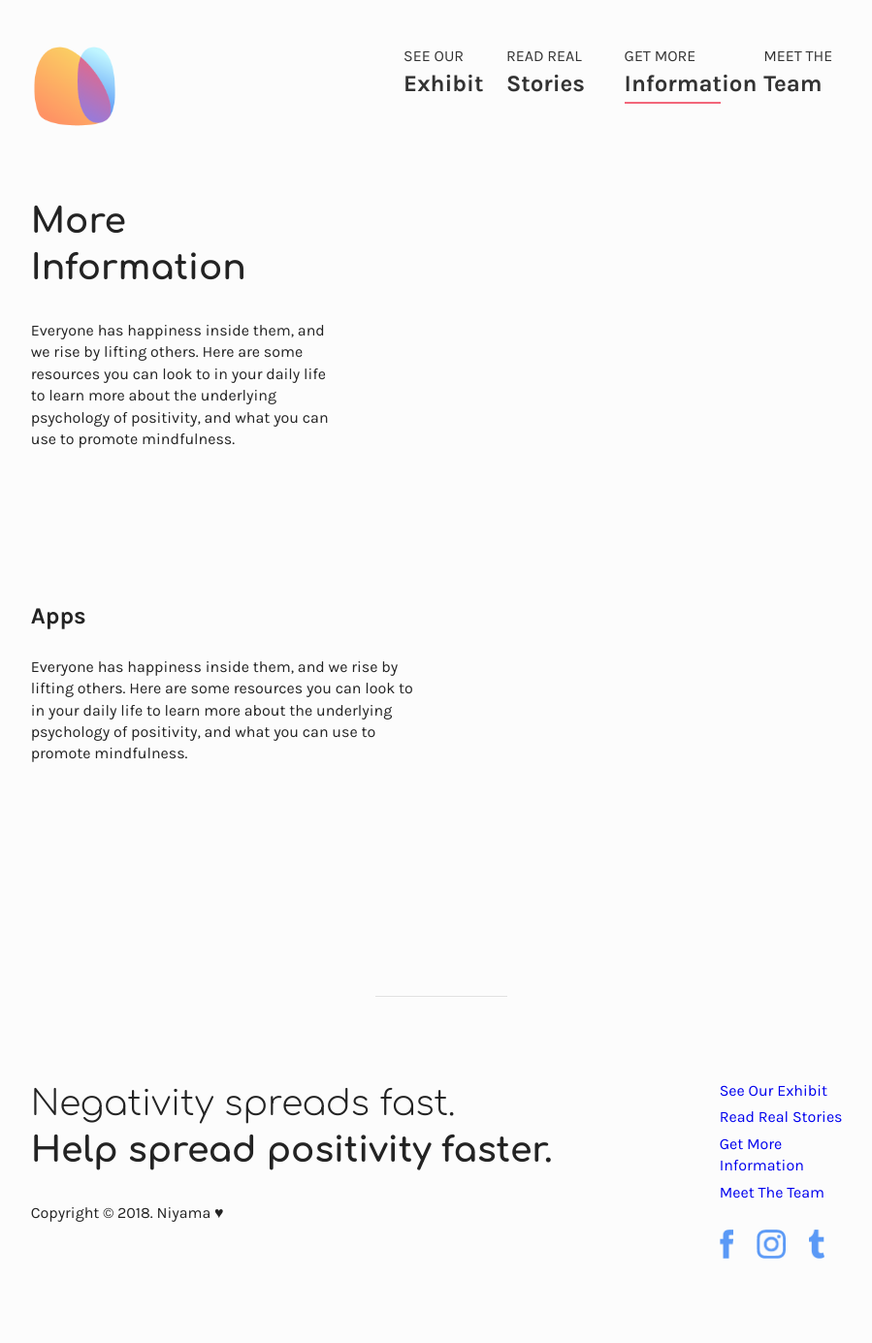
After one commit to exl8210/Niyama, a PHP site: page /information.php in a window 1280 px wide. The commit adds this page. Shown: the whole page at 97% size, without its empty margins (185-1084 px from the left). Run offline with PHP 8.4, Linux system fonts and the light colour scheme; some libraries are stand-ins or nearby versions.

Commit message:
Tried social share, added information.php
Attempted to incorporate social sharing buttons into the homepage, made
the information page, added styling.

```diff
--- a/assets/css/style.css
+++ b/assets/css/style.css
@@ -189,12 +189,25 @@ h3 {
     margin-bottom: 20px;
 }
 
+.share-link {
+    cursor: pointer;
+}
+
+a:link, a:visited, a:active {
+
+}
+
+a:hover {
+
+}
+
 .button {
     display: inline-block;
     border-radius: 30px;
     border: 1px solid #232323;
     padding: 16px 24px;
     cursor: pointer;
+    margin-right: 15px;
 }
 
 #info-cards {
--- a/assets/js/functions.js
+++ b/assets/js/functions.js
@@ -1,13 +1,10 @@
 "use strict";
 
-/*
-    Array of quotes
-*/
-
-var happyQuoteArr, sadQuoteArr, quote;
+// variable to store quote
+var quote;
 
 
-$(document).ready(function() {
+$(document).ready(function () {
     /*
         Select from array of quotes
     */
@@ -34,7 +31,7 @@ $(document).ready(function() {
     */
 
     // happy
-    $("#happy-button").click(function() {
+    $("#happy-button").click(function () {
         loadContent();
     });
 
@@ -42,16 +39,17 @@ $(document).ready(function() {
     // fade out yolk-intro, fade in yolk-quote
     function loadContent() {
         $("#yolk-intro").fadeOut();
+        $("footer").fadeOut();
 
-        setTimeout(function() {
+        setTimeout(function () {
             $("#yolk-quote").fadeIn();
         }, 500);
 
-        setTimeout(function() {
+        setTimeout(function () {
             $("nav").removeClass("pre-nav");
         }, 800);
 
-        setTimeout(function() {
+        setTimeout(function () {
             $("#did-you-know").fadeIn().animate({
                 marginTop: "-20px",
                 opacity: 1
@@ -61,17 +59,20 @@ $(document).ready(function() {
                 opacity: 1
             }, 500);
         }, 900);
+
+        setTimeout(function () {
+            $("footer").fadeIn();
+        }, 1200);
     }
-
 
 
     /*
         URL-related variables
     */
 
-    var urlArr = document.URL.split('/');   // split URL by '/' delimiter
-    var page = urlArr[urlArr.length - 1];   // take last element in URL, a.k.a. the page file name + extension
-    var pageName = page.split('.');         // array that holds split page name
+    var urlArr = document.URL.split('/'); // split URL by '/' delimiter
+    var page = urlArr[urlArr.length - 1]; // take last element in URL, a.k.a. the page file name + extension
+    var pageName = page.split('.'); // array that holds split page name
 
     for (var i = 0; i < pageName.length; i++) {
         console.log(pageName[i]);
@@ -81,7 +82,7 @@ $(document).ready(function() {
         navigation - current page indicator, show nav
     */
 
-    switch(pageName[0]) {
+    switch (pageName[0]) {
         case '':
             break;
 
@@ -115,21 +116,32 @@ $(document).ready(function() {
     */
 
     // show/hide share options
-    $("#share-button").click(function() {
+    $("#share-button").click(function () {
         $("#share-options").fadeToggle();
     });
 
 
     //share to different social media channels
+    $("#shareFB").onclick = function () {
+//        FB.ui({
+//            method: 'feed',
+//            link: 'https://niyama.cias.rit.edu/',
+//            caption: quote,
+//        }, function (response) {});
+        console.log("shareFB link clicked");
+    };
 
-
+    $("#shareTwitter").onclick = function() {
+        console.log("shareTwitter link clicked");
+        window.open();
+    }
 
 
     /*
         animate the home screen - typer in first, then fade content in
     */
 
-    $(function() {
+    $(function () {
         $('#projBanner').fadeIn();
         $('#content').fadeIn();
         $('#welcome').removeClass('bigText');
--- /dev/null
+++ b/assets/js/quotes.js
@@ -0,0 +1,3 @@
+"use strict";
+
+var happyQuoteArr, sadQuoteArr;
--- a/footer.php
+++ b/footer.php
@@ -13,6 +13,7 @@
     <div class="two columns">
         <ul>
             <li><a href="exhibit.php">See Our Exhibit</a></li>
+            <li><a href="exhibit.php">Read Real Stories</a></li>
             <li><a href="information.php">Get More Information</a></li>
             <li><a href="team.php">Meet The Team</a></li>
         </ul>
--- a/header.php
+++ b/header.php
@@ -10,10 +10,12 @@
     <meta property="og:site_name" content="Niyama" />
     <meta property="og:title" content="Making Positive Connections" />
     <meta property="og:description" content="Come interact with curious little characters, Yolks, and help spread happiness through their world! Niyama's exhibit at ImagineRIT will be a fun, engaging, interactive simulation that shows how small gestures can have a great influence in the world." />
-    <meta property="og:image" content="assets/media/yolk-banner.jpg">
+    <meta property="og:url" content="http://niyama.cias.rit.edu/" />
+    <meta property="og:image" content="http://niyama.cias.rit.edu/assets/media/yolk-banner.jpg">
     <meta property="og:image:type" content="image/jpeg">
     <meta property="og:image:width" content="960">
     <meta property="og:image:height" content="400">
+    <meta property="og:type" content="website" />
 
     <!-- favicon -->
     <link rel="icon" type="image/png" href="assets/media/brand/favicon-16x16.png" sizes="16x16">
@@ -30,6 +32,7 @@
 
     <!-- script -->
     <script src="https://ajax.googleapis.com/ajax/libs/jquery/3.3.1/jquery.min.js"></script>
+    <script type="text/javascript" src="assets/js/quotes.js"></script>
     <script type="text/javascript" src="assets/js/functions.js"></script>
     <script type="text/javascript">
         "use strict";
@@ -58,6 +61,28 @@
 </head>
 
 <body>
+    <script>
+        window.fbAsyncInit = function() {
+            FB.init({
+                appId: '172433926715446',
+                autoLogAppEvents: true,
+                xfbml: true,
+                version: 'v2.12'
+            });
+        };
+
+        (function(d, s, id) {
+            var js, fjs = d.getElementsByTagName(s)[0];
+            if (d.getElementById(id)) {
+                return;
+            }
+            js = d.createElement(s);
+            js.id = id;
+            js.src = "https://connect.facebook.net/en_US/sdk.js";
+            fjs.parentNode.insertBefore(js, fjs);
+        }(document, 'script', 'facebook-jssdk'));
+
+    </script>
 
     <div class="container">
         <header class="offset-by-one ten columns">
--- /dev/null
+++ b/information.php
@@ -0,0 +1,25 @@
+<?php include("header.php"); ?>
+
+    <!-- More information -->
+    <div class="row" id="more-info-intro">
+        <div class="offset-by-one four columns">
+            <h1>More Information</h1>
+            <p>Everyone has happiness inside them, and we rise by lifting others. Here are some resources you can look to in your daily life to learn more about the underlying psychology of positivity, and what you can use to promote mindfulness.</p>
+        </div>
+    </div>
+
+    <div class="u-cf clear"></div>
+
+    <!-- Apps -->
+    <div class="row" id="more-info-intro">
+        <div class="offset-by-one five columns">
+            <h2>Apps</h2>
+
+            <p>Everyone has happiness inside them, and we rise by lifting others. Here are some resources you can look to in your daily life to learn more about the underlying psychology of positivity, and what you can use to promote mindfulness.</p>
+        </div>
+    </div>
+
+    <div class="u-cf clear"></div>
+
+
+    <?php include("footer.php"); ?>
```
Also changed, not shown: wip.php (+6 -2 lines).
